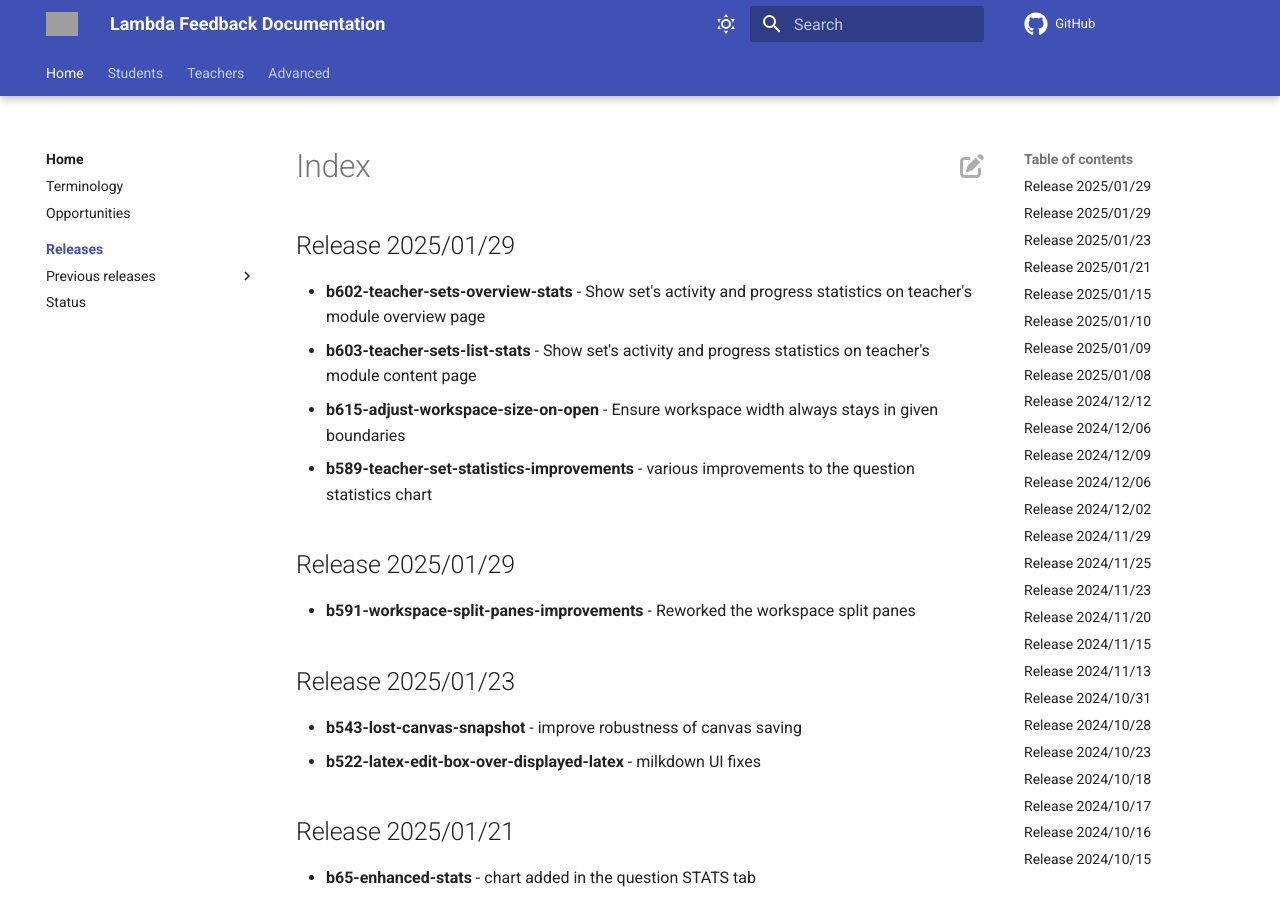
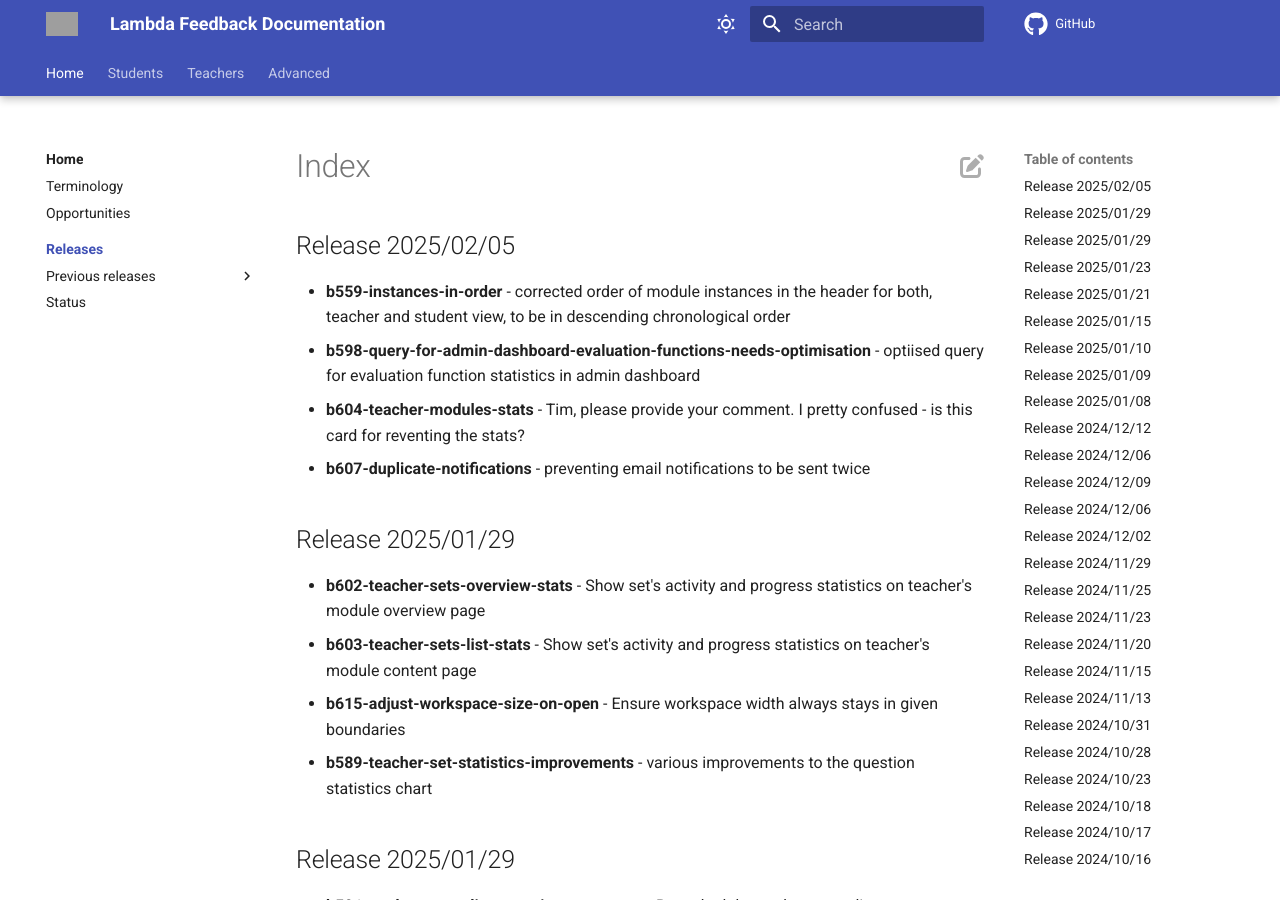
Before and after one commit to lambda-feedback/user-documentation, an MkDocs documentation site: the page built from docs/releases/index.md, in a window 1280 px wide and 900 px high. Built offline with MkDocs 1.6.1 and Material for MkDocs 9.7.7, drawn with Linux system fonts in a browser that asks for light colours; comment, search, counter and statistics services are not loaded; grey boxes are pictures that could not be loaded.

Commit message:
Release 2025/02/05 added

```diff
--- a/docs/releases/index.md
+++ b/docs/releases/index.md
@@ -1,3 +1,10 @@
+## Release 2025/02/05
+
+- **b559-instances-in-order** - corrected order of module instances in the header for both, teacher and student view, to be in descending chronological order
+- **b598-query-for-admin-dashboard-evaluation-functions-needs-optimisation** - optiised query for evaluation function statistics in admin dashboard
+- **b604-teacher-modules-stats** - Tim, please provide your comment. I pretty confused - is this card for reventing the stats?
+- **b607-duplicate-notifications** - preventing email notifications to be sent twice
+
 ## Release 2025/01/29
 
 - **b602-teacher-sets-overview-stats** - Show set's activity and progress statistics on teacher's module overview page
```
